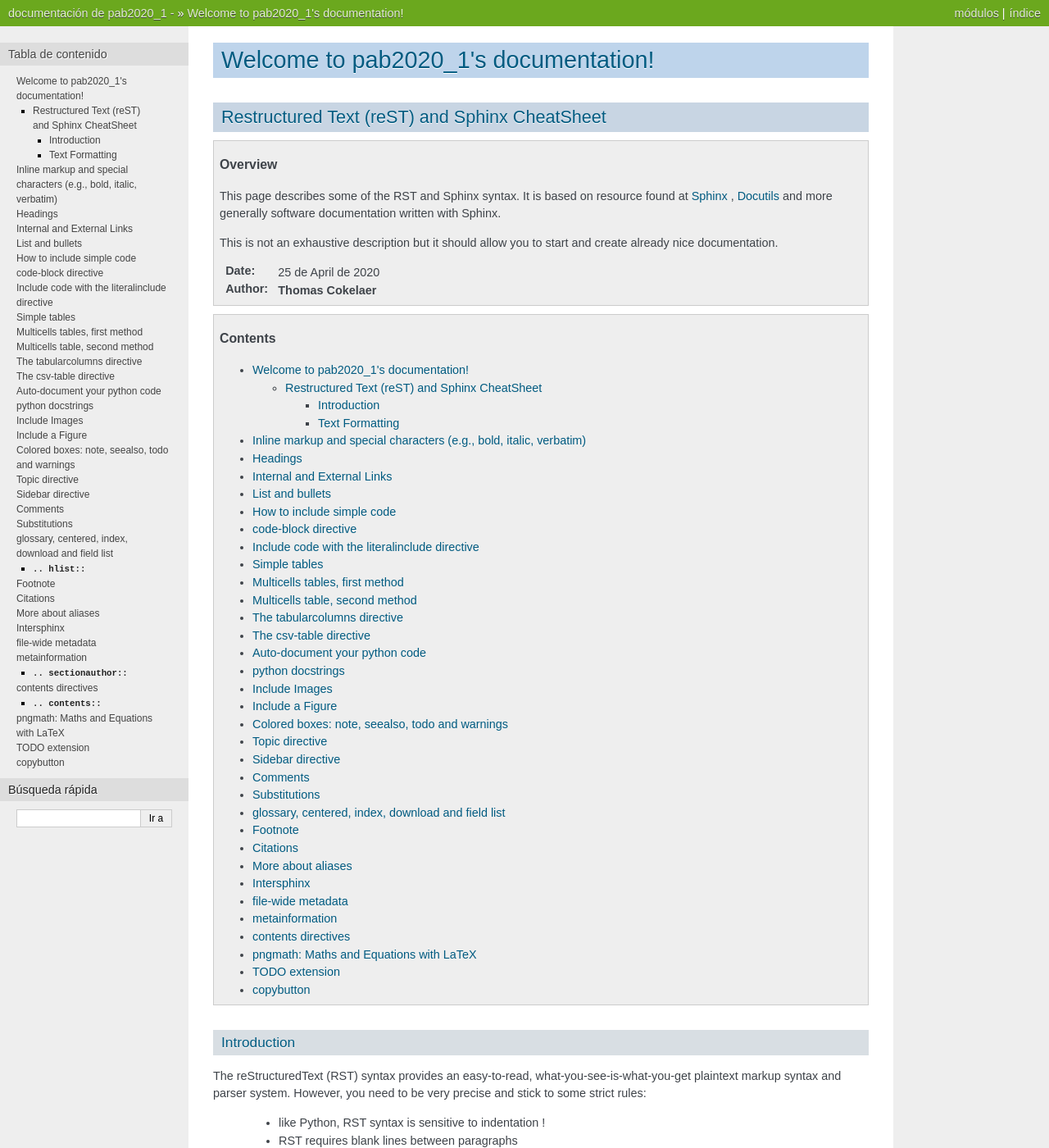
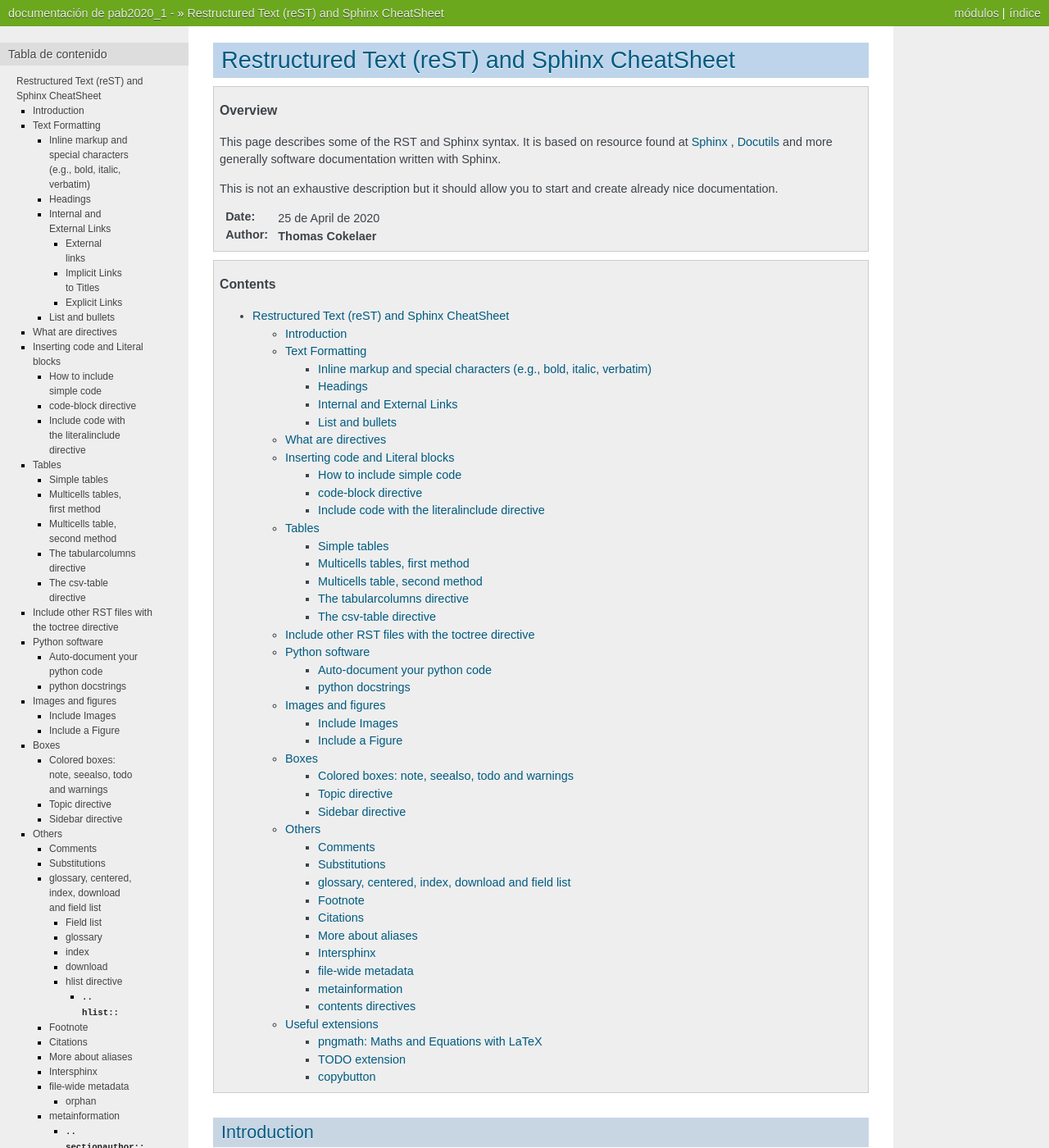
Before and after one commit to marvalpal/PAB2020-Primer-tutorial, a Sphinx documentation site: the page built from source/index.rst, in a window 1280 px wide and 1400 px high. Shown: the whole window at 82% size. Built offline with Sphinx 7.4.7, drawn with Linux system fonts in a browser that asks for light colours; some of the changed text lies outside the part shown.

Commit message:
Prueba de pagina web 2

```diff
--- a/source/index.rst
+++ b/source/index.rst
@@ -1,16 +1,3 @@
-.. pab2020_1 documentation master file, created by
-   sphinx-quickstart on Sat Apr 25 12:03:16 2020.
-   You can adapt this file completely to your liking, but it should at least
-   contain the root `toctree` directive.
-
-Welcome to pab2020_1's documentation!
-=====================================
-
-.. toctree::
-   :maxdepth: 2
-   :caption: Contents:
-
-
 .. _rst_tutorial:
 
 
```
